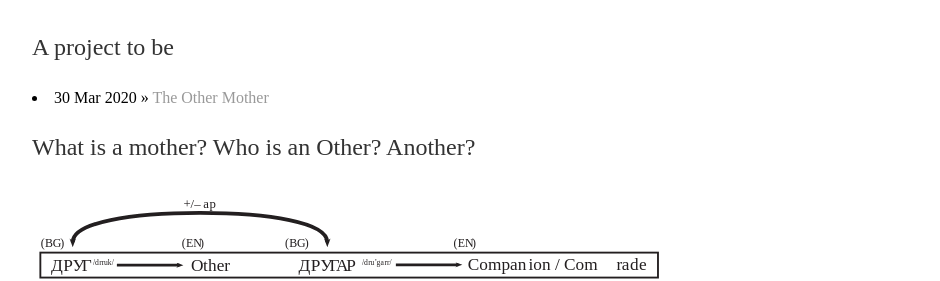
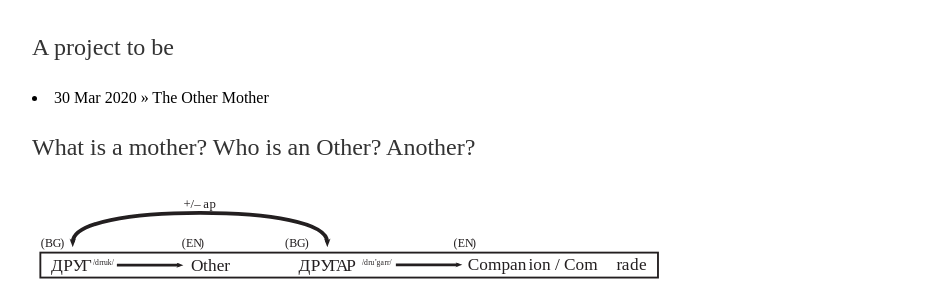
Before and after one commit to zxhxri/zxhxri.github.io, a Jekyll site: the page built from index.html, in a window 1280 px wide. Shown: the part 166-447 px from the top of the page, without its empty margins (160-1100 px from the left). Built offline with Jekyll 4.4.1, drawn with Linux system fonts in a browser that asks for light colours.

Commit message:
Update default.html

```diff
--- a/_layouts/default.html
+++ b/_layouts/default.html
@@ -16,7 +16,7 @@
 			</div>
 
 		  {% for post in site.posts %}
-	    <li><span>{{ post.date | date_to_string }}</span> » <a href="{{ post.url }}" title="{{ post.title }}">{{ post.title }}</a></li>
+	    <li><span>{{ post.date | date_to_string }}</span> » {{ post.title }} </a></li>
 		<div class="post">
   {{ post.content }}
 </div>
```
